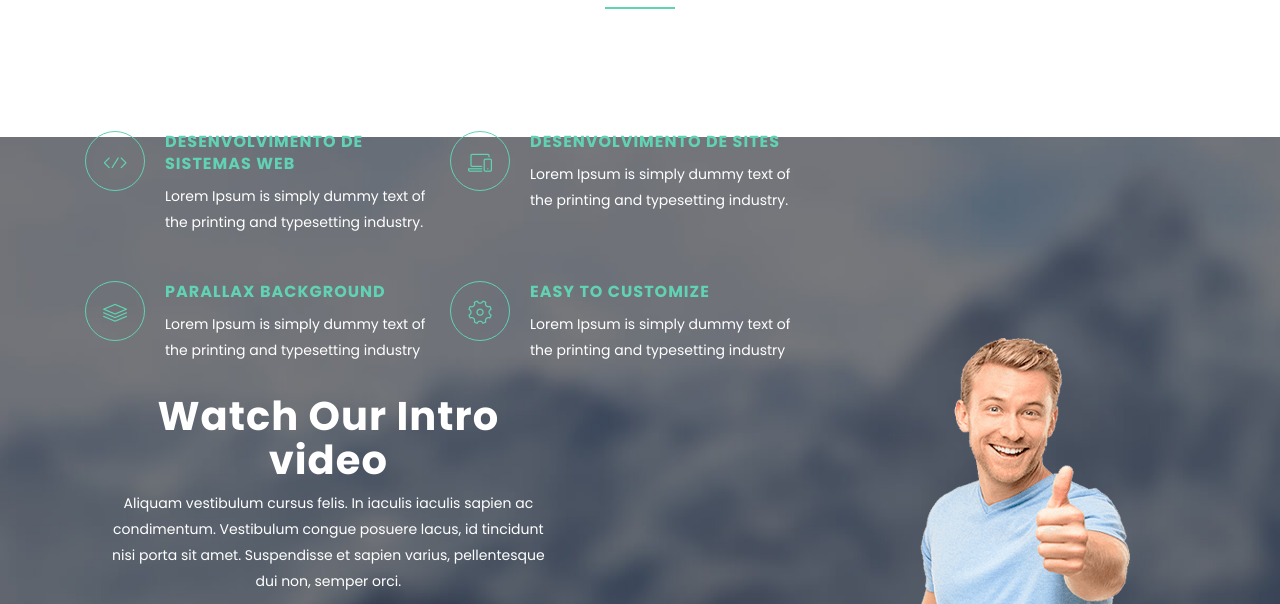
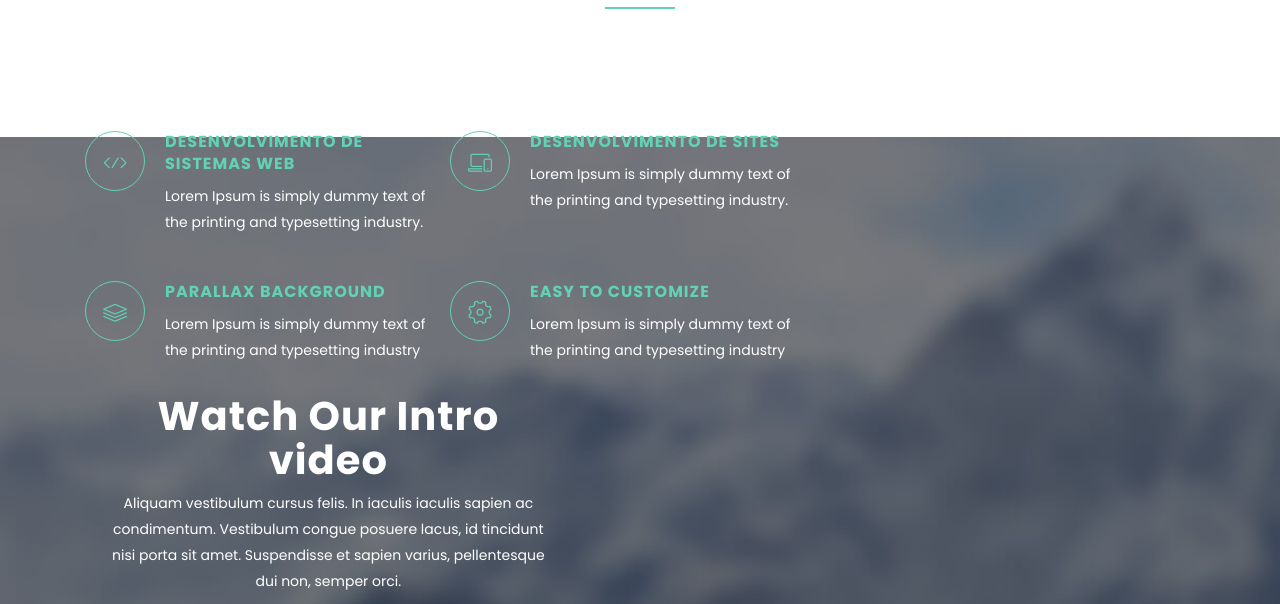
Before and after one commit to developerjonilson/devsmart_official_site, a plain HTML site: page index.html in a window 1280 px wide. Shown: the part 1530-2134 px from the top of the page. Drawn offline with Linux system fonts and the light colour scheme.

Commit message:
Commite tirando o cara de nossos serviços

```diff
--- a/index.html
+++ b/index.html
@@ -222,11 +222,11 @@
               </div>
             </div>
           </div>
-          <div class="col-lg-4 col-xs-12">
+        <!--  <div class="col-lg-4 col-xs-12">
             <div class="show-box">
               <img class="img-fulid" src="img/features/feature.png" alt="">
             </div>
-          </div>
+          </div> -->
         </div>
       </div>
     </section>
```
